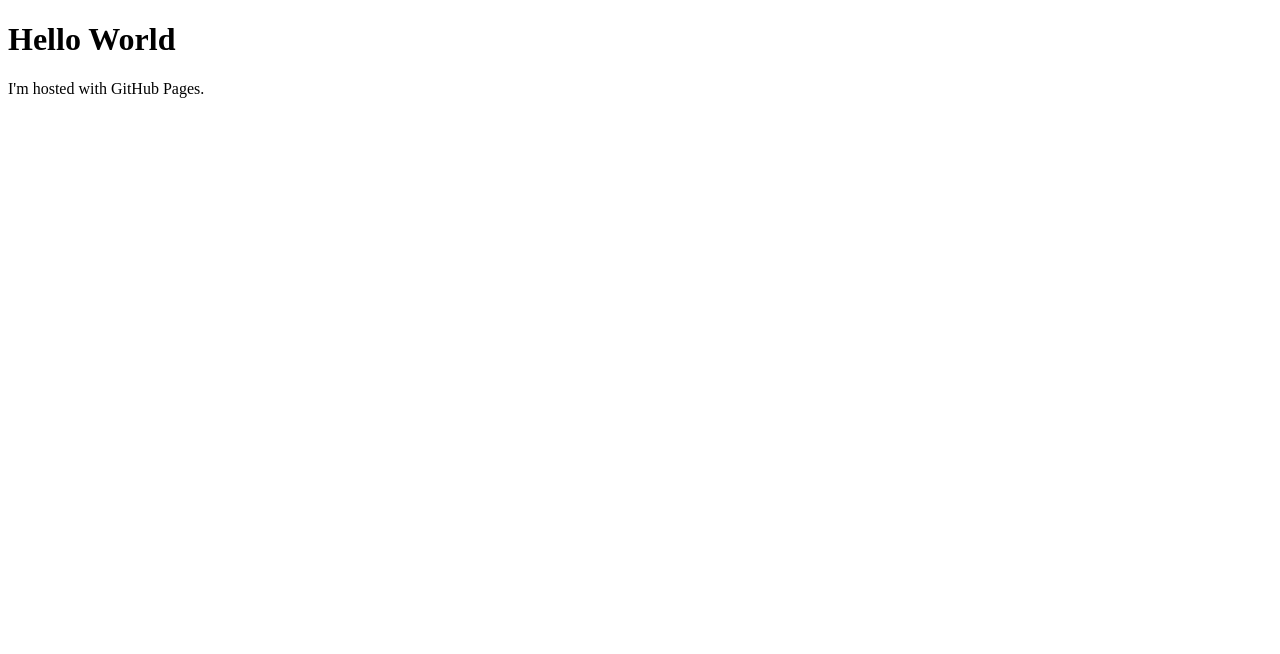
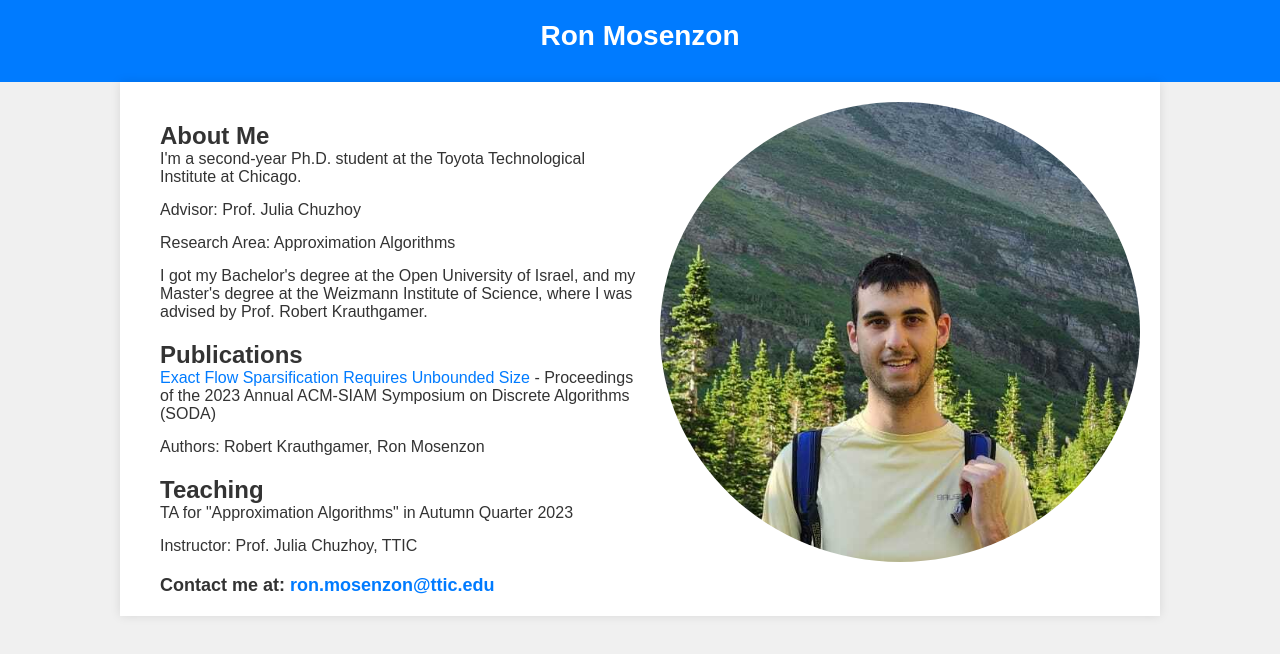
Before and after one commit to Ron-Mosenzon-at-TTIC/Ron-Mosenzon-at-TTIC.github.io, a plain HTML site: page index.html in a window 1280 px wide. Drawn offline with Linux system fonts and the light colour scheme.

Commit message:
Wrote real content of index.html

```diff
--- a/index.html
+++ b/index.html
@@ -1,7 +1,128 @@
 <!DOCTYPE html>
-<html>
+<html lang="en">
+<head>
+    <meta charset="UTF-8">
+    <meta name="viewport" content="width=device-width, initial-scale=1.0">
+    <title>Ron Mosenzon - Personal Homepage</title>
+    <style>
+        /* Reset some default styles */
+        body, h1, h2, p {
+            margin: 0;
+            padding: 0;
+        }
+
+        /* Set a background color and text color */
+        body {
+            background-color: #f0f0f0;
+            font-family: Arial, sans-serif;
+            margin: 0;
+            padding: 0;
+            color: #333;
+        }
+
+        /* Style the header */
+        header {
+            background-color: #007bff;
+            color: #fff;
+            text-align: center;
+            padding: 20px 0;
+        }
+
+        /* Style the main content */
+        .container {
+            max-width: 1000px;
+            margin: 0 auto;
+            padding: 20px;
+            background-color: #fff;
+            box-shadow: 0 0 10px rgba(0, 0, 0, 0.1);
+        }
+
+        h1 {
+            font-size: 28px;
+            margin-bottom: 10px;
+        }
+
+        h2 {
+            font-size: 24px;
+            margin-top: 20px;
+        }
+
+        p {
+            font-size: 16px;
+            margin-bottom: 15px;
+        }
+
+        /* Style the publication link */
+        a {
+            color: #007bff;
+            text-decoration: none;
+        }
+
+        /* Add a hover effect to the publication link */
+        a:hover {
+            text-decoration: underline;
+        }
+
+        /* Style the email address */
+        .email {
+            font-weight: bold;
+            font-size: 18px;
+            margin-top: 20px;
+        }
+
+        /* Create a two-column layout */
+        .two-columns {
+            display: flex;
+            flex-wrap: wrap;
+        }
+
+        .column {
+            flex: 1;
+            margin-left: 20px;
+        }
+
+        /* Style the image */
+        .profile-image {
+            max-width: 100%;
+            height: auto;
+            border-radius: 50%;
+        }
+    </style>
+</head>
 <body>
-<h1>Hello World</h1>
-<p>I'm hosted with GitHub Pages.</p>
+    <header>
+        <h1>Ron Mosenzon</h1>
+    </header>
+    <div class="container">
+        <div class="two-columns">
+            <div class="column">
+                <section>
+                    <h2>About Me</h2>
+                    <p>I'm a second-year Ph.D. student at the Toyota Technological Institute at Chicago.</p>
+                    <p>Advisor: Prof. Julia Chuzhoy</p>
+                    <p>Research Area: Approximation Algorithms</p>
+                    <p>I got my Bachelor's degree at the Open University of Israel, and my Master's degree at the Weizmann Institute of Science, where I was advised by Prof. Robert Krauthgamer.</p>
+                </section>
+                <section>
+                    <h2>Publications</h2>
+                    <p><a href="https://epubs.siam.org/doi/abs/10.1137/1.9781611977554.ch91">Exact Flow Sparsification Requires Unbounded Size</a> - Proceedings of the 2023 Annual ACM-SIAM Symposium on Discrete Algorithms (SODA)</p>
+                    <p>Authors: Robert Krauthgamer, Ron Mosenzon</p>
+                </section>
+		<section class="teaching">
+                    <h2>Teaching</h2>
+                    <p>TA for "Approximation Algorithms" in Autumn Quarter 2023</p>
+                    <p>Instructor: Prof. Julia Chuzhoy, TTIC</p>
+                </section>
+                <!-- Add more sections or content as needed -->
+                <div class="email">
+                    Contact me at: <a href="mailto:ron.mosenzon@ttic.edu">ron.mosenzon@ttic.edu</a>
+                </div>
+            </div>
+            <div class="column">
+                <!-- Add your image here with the updated source path -->
+                <img class="profile-image" src="./resource/homepage_photo.jpeg" alt="Ron Mosenzon">
+            </div>
+        </div>
+    </div>
 </body>
 </html>
```
